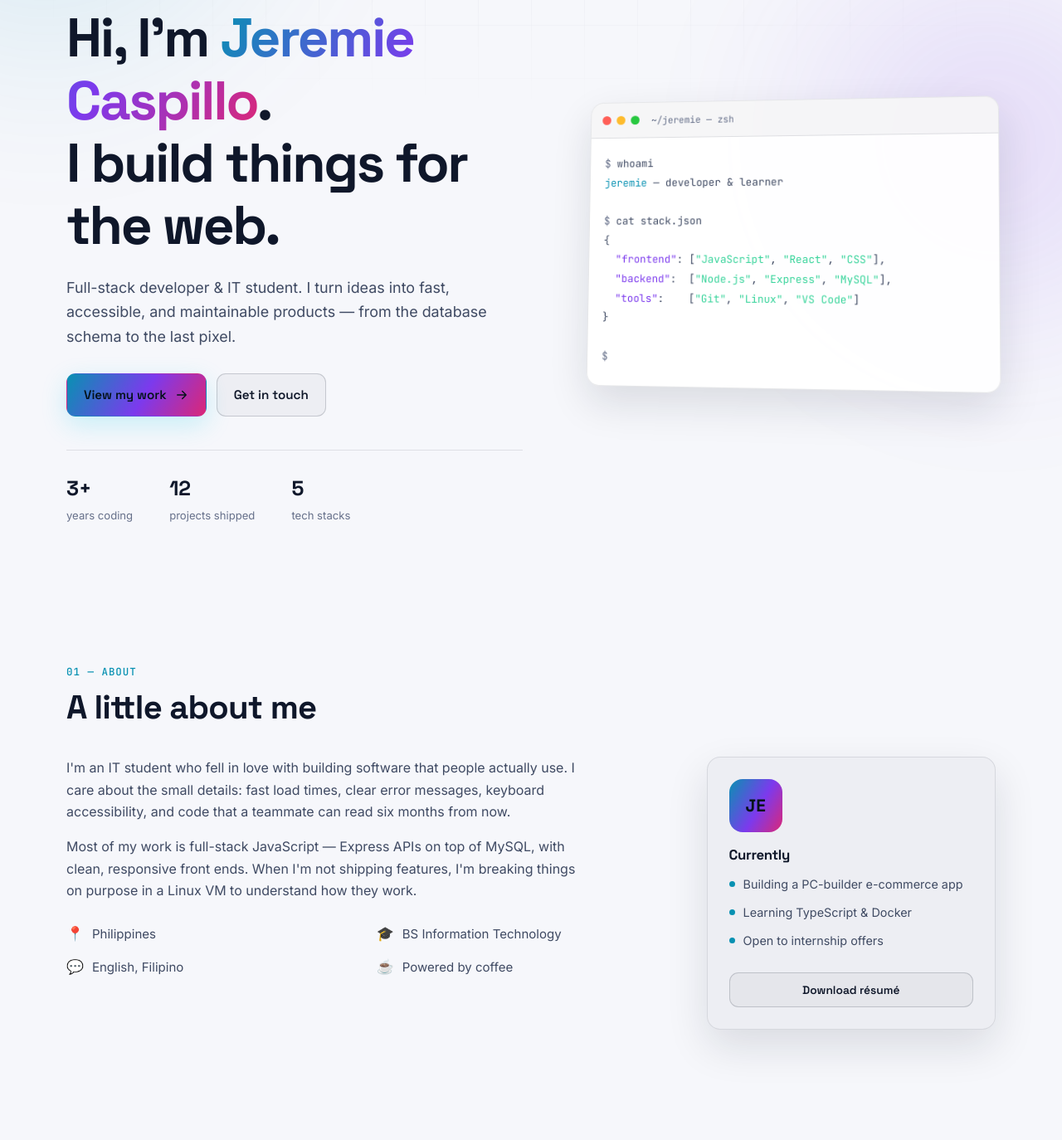
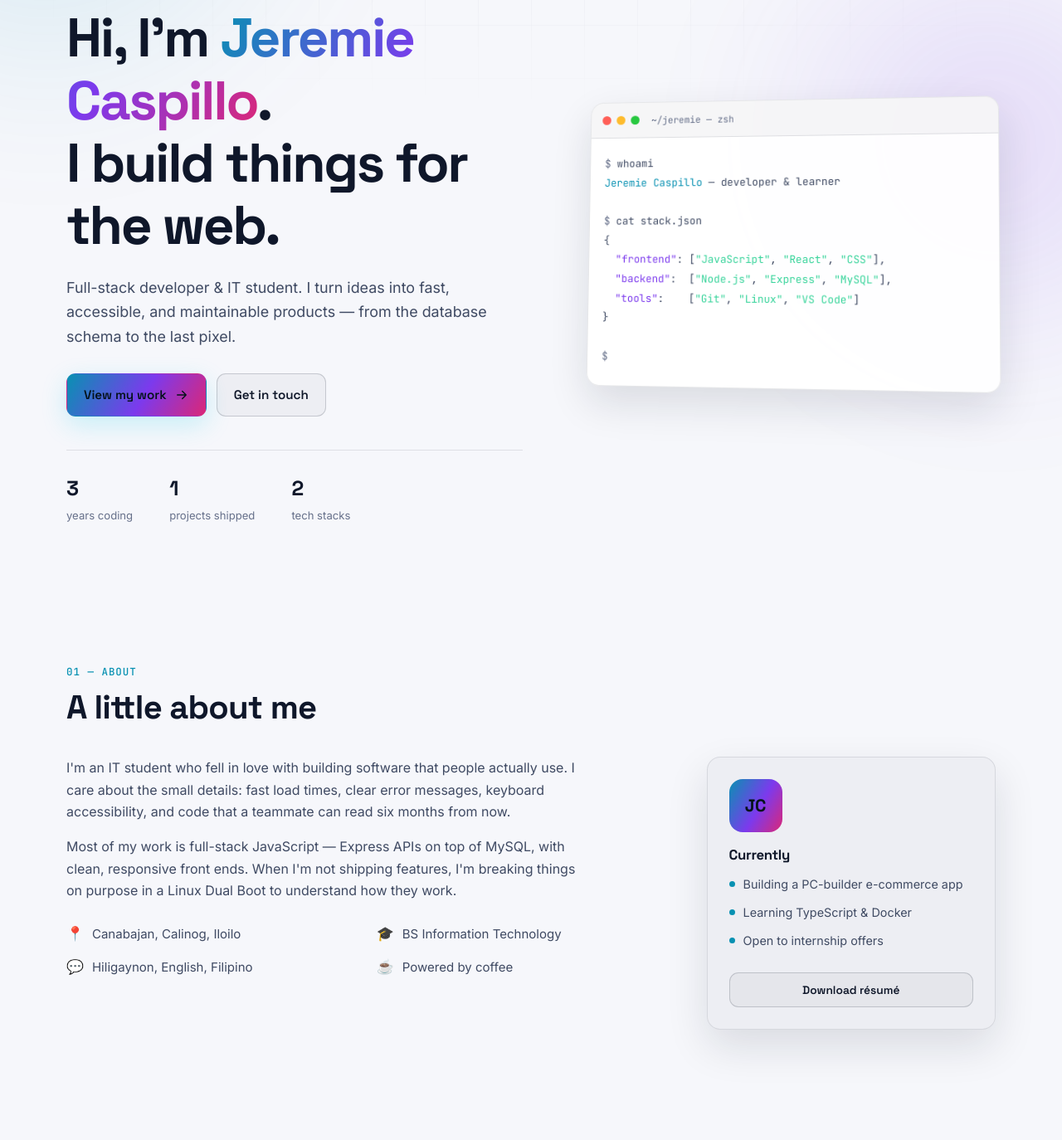
Before and after one commit to Jem4y/portfolio, a plain HTML site: page index.html in a window 1280 px wide. Shown: the part 226-1600 px from the top of the page at 83% size. Drawn offline with Linux system fonts and the light colour scheme.

Commit message:
updated resume

```diff
--- a/index.html
+++ b/index.html
@@ -92,9 +92,9 @@
         </div>
 
         <ul class="hero-stats reveal" role="list">
-          <li><strong>3+</strong><span>years coding</span></li>
-          <li><strong>12</strong><span>projects shipped</span></li>
-          <li><strong>5</strong><span>tech stacks</span></li>
+          <li><strong>3</strong><span>years coding</span></li>
+          <li><strong>1</strong><span>projects shipped</span></li>
+          <li><strong>2</strong><span>tech stacks</span></li>
         </ul>
       </div>
 
@@ -105,7 +105,7 @@
             <span class="terminal-title">~/jeremie — zsh</span>
           </div>
           <pre class="terminal-body"><code><span class="c-muted">$</span> whoami
-<span class="c-cyan">jeremie</span> — developer &amp; learner
+<span class="c-cyan">Jeremie Caspillo</span> — developer &amp; learner
 
 <span class="c-muted">$</span> cat stack.json
 {
@@ -137,23 +137,23 @@
           <p>
             Most of my work is full-stack JavaScript — Express APIs on top of MySQL,
             with clean, responsive front ends. When I'm not shipping features,
-            I'm breaking things on purpose in a Linux VM to understand how they work.
+            I'm breaking things on purpose in a Linux Dual Boot to understand how they work.
           </p>
           <ul class="about-facts" role="list">
-            <li><span>📍</span> Philippines</li>
+            <li><span>📍</span> Canabajan, Calinog, Iloilo</li>
             <li><span>🎓</span> BS Information Technology</li>
-            <li><span>💬</span> English, Filipino</li>
+            <li><span>💬</span> Hiligaynon, English, Filipino</li>
             <li><span>☕</span> Powered by coffee</li>
           </ul>
         </div>
 
         <aside class="about-card reveal">
-          <div class="avatar" aria-hidden="true">JE</div>
+          <div class="avatar" aria-hidden="true">JC</div>
           <h3>Currently</h3>
           <p class="about-card-line"><span class="tag-dot"></span> Building a PC-builder e-commerce app</p>
           <p class="about-card-line"><span class="tag-dot"></span> Learning TypeScript &amp; Docker</p>
           <p class="about-card-line"><span class="tag-dot"></span> Open to internship offers</p>
-          <a class="btn btn--ghost btn--sm" href="resume.pdf" download>Download résumé</a>
+          <a class="btn btn--ghost btn--sm" href="Resume.docx" download>Download résumé</a>
         </aside>
       </div>
     </section>
@@ -217,7 +217,7 @@
             <ul class="chips chips--sm" role="list">
               <li>Node.js</li><li>Express</li><li>MySQL</li><li>EJS</li>
             </ul>
-            <a class="project-link" href="#" aria-label="View BuildIT project">
+            <a class="project-link" href="https://github.com/Jem4y/BuildIT_Mini-Capstone" aria-label="View BuildIT project">
               View project <svg viewBox="0 0 24 24" aria-hidden="true"><path d="M7 17L17 7M9 7h8v8"/></svg>
             </a>
           </div>
@@ -273,8 +273,8 @@
   </main>
 
   <footer class="site-footer container">
-    <p>© <span id="year">2026</span> Jeremie. Built with plain HTML, CSS &amp; JS.</p>
-    <a href="#top" class="back-top">Back to top <svg viewBox="0 0 24 24" aria-hidden="true"><path d="M12 19V5M6 11l6-6 6 6"/></svg></a>
+    <p>© <span id="year">2026</span> Jeremie Caspillo. Built with plain HTML, CSS &amp; JS.</p>
+    <a href="#hero-title" class="back-top">Back to top <svg viewBox="0 0 24 24" aria-hidden="true"><path d="M12 19V5M6 11l6-6 6 6"/></svg></a>
   </footer>
 
   <script src="script.js"></script>
```
Also changed, not shown: 2 other files.
